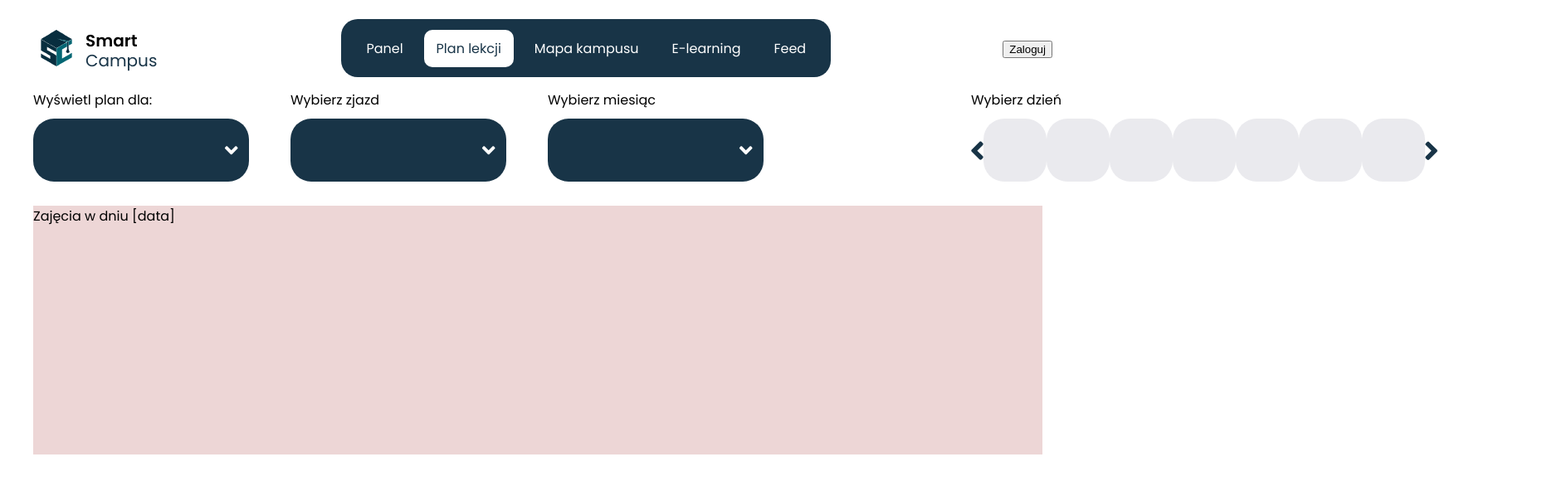
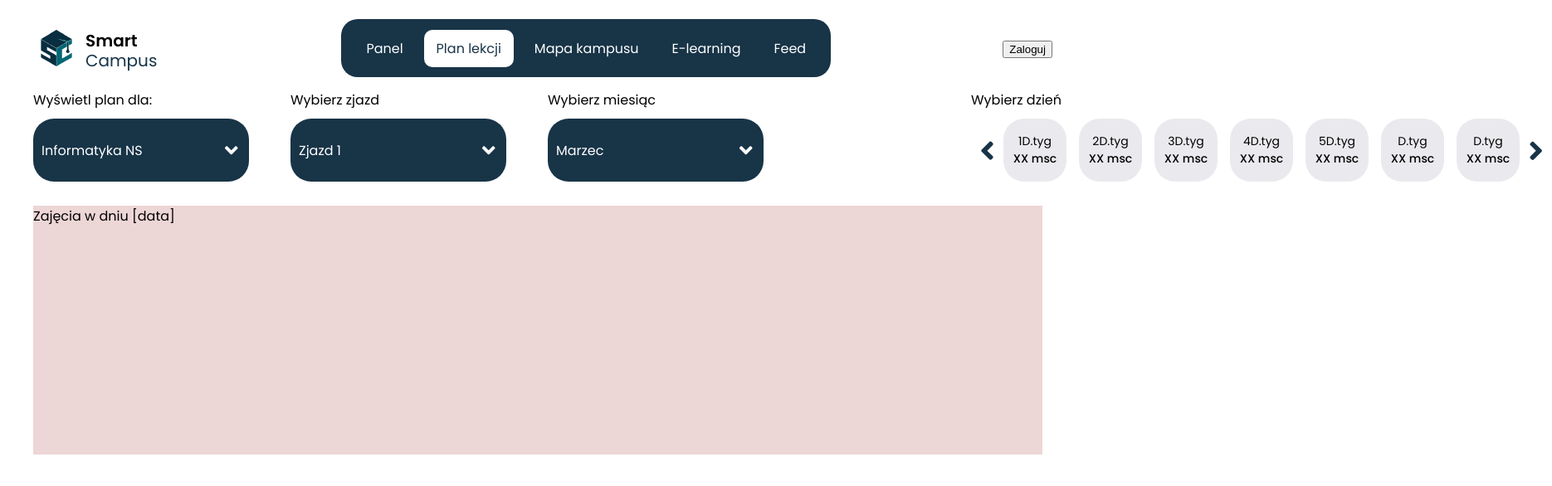
Before and after one commit to SmartCampusPANSIM/SmartCampus, a React (Vite) app: page /PlanLekcji in a window 1280 px wide. Shown: the top 586 px of the page at 83% size, 1870 px wide, since content can reach past the window. Built offline with nearby package versions, Linux system fonts and the light colour scheme; no server answers.

Commit message:
Skończony top strony. Listy sie przewijają, dni się przewijają.

```diff
--- a/src/PlanLekcji.css
+++ b/src/PlanLekcji.css
@@ -28,6 +28,7 @@ header {
         height: 120px;
         display: flex;
         flex-direction: column;
+        position: relative;
     }
 
         .majes_header_choose {
@@ -41,22 +42,30 @@ header {
             position: relative;
             display: flex;
             flex-direction: row;
-            gap: 20px;
+            gap: 10px;
             user-select: none;
         }
 
-            .majes_header_choose-info {
+            .majes_header_choose-chosen {
                 height: 76px;
                 width: 210px;
+                display: flex;
+                align-items: center;
+                margin-left: 10px;
             }
 
-        .majes_header_list__div {
-            height: calc(4 * (76px + 20px));
+        .majes_header_list {
+            position: absolute;
+            top: 100%;
+            height: auto;
+            max-height: 450px;
+            padding-bottom: 15px;
             width: 260px;
-            margin-top: 124px;
-            position: absolute;
             border-radius: 25px;
-            background-color: aqua;
+
+            overflow-y: auto;
+            overflow-anchor: none;
+
             background-color: #18344737;
             backdrop-filter: blur(10px);
             -webkit-backdrop-filter: blur(10px);
@@ -66,10 +75,17 @@ header {
             user-select: none;
             animation: expandList 0.2s ease-in-out;
         }
-        @keyframes expandList {
-            from{opacity: 0; transform: translateY(-20px);}
-            to{opacity: 1; transform: translateY(0px);}
-         }
+
+            .majes_header_list::-webkit-scrollbar {
+                width: 0px;
+            }
+
+            @keyframes expandList {
+                from{opacity: 0; transform: translateY(-20px);}
+                to{opacity: 1; transform: translateY(0px);}
+            }
+
+
 
             .majes_choice {
                 height: 60px;
@@ -80,6 +96,7 @@ header {
                 align-items: center;
                 box-sizing: border-box;
                 padding-left: 15px;
+                flex-shrink: 0;
                 color:#183447;
             }
                 .majes_choice:hover {
@@ -91,10 +108,12 @@ header {
         height: 120px;
         width: 700px;
         margin-left: 200px;
+        display: flex;
+        flex-direction: column;
     }
 
-    .majes_header_choose_day__days {
-        width: 100%;
+    .majes_header_choose_day__bottom {
+        width: 700px;
         margin-top: 10px;
         display: flex;
         flex-direction: row;
@@ -102,11 +121,34 @@ header {
         align-items: center;
     }
 
+    .majes_header_choose_day__days {
+        width: 622px;
+        display: flex;
+        flex-direction: row;
+        gap: 15px;
+        align-items: center;
+        overflow-x: auto;
+    }
+
+    .majes_header_choose_day__days::-webkit-scrollbar {
+        height: 0;
+    }
+
         .majes_header_choose_day {
             height: 76px;
             width: 76px;
             border-radius: 25px;
             background-color: #EAEAEE;
+            display: flex;
+            flex-direction: column;
+            align-items: center;
+            justify-content: center;
+            font-size: 14px;
+            flex-shrink: 0;
+        }
+        .majes_header_choose_day p:nth-of-type(2) {
+            font-weight: 450;
+
         }
 
 main {
--- a/src/PlanLekcji.jsx
+++ b/src/PlanLekcji.jsx
@@ -46,8 +46,27 @@ function PlanLekcji() {
     return () => {
       document.removeEventListener("mousedown", clickOutside);
     };
+
   }, [Active1, Active2, Active3]);
 
+
+  // Scrollowanie w bok
+  const scrollSideRef = useRef(null)
+  useEffect(() => {
+
+    const scroll = scrollSideRef.current;
+    if (!scroll) return;
+
+      const onWheel = (event) => {
+        event.preventDefault();
+        if (event.deltaY === 0) return;
+        scroll.scrollLeft += event.deltaY * 0.1;
+      };
+
+      scroll.addEventListener("wheel", onWheel, { passive: false });
+
+      return () => scroll.removeEventListener("wheel", onWheel);
+    }, []);
 
   const alercik = () => {
     alert('heuhue');
@@ -57,14 +76,36 @@ function PlanLekcji() {
     <app className="majes_plan_lekcji">
       <header>
 
+        {/* Wybór kierunku */}
         <section className="majes_header_choose__div">
           <p>Wyświetl plan dla:</p>
           <div className="majes_header_choose" onClick={() => setActive1(prev => !prev)} ref={kierunekButtonRef}>
-            <div className="majes_header_choose-info"></div>
+            <div className="majes_header_choose-chosen">
+            <p>Informatyka NS</p>
+            </div>
             <img src="./src/assets/arrow_down-white.svg"></img>
           </div>
+
           {Active1 && (
-          <div className="majes_header_list__div" ref={kierunekRef}>
+          <div className="majes_header_list" ref={kierunekRef}>
+            <div className="majes_choice" onClick={alercik}>Informatyka ST</div>
+            <div className="majes_choice">Informatyka NS</div>
+          </div>
+          )}
+        </section>
+
+        {/* Wybór zjazdu */}
+        <section className="majes_header_choose__div">
+          <p>Wybierz zjazd</p>
+          <div className="majes_header_choose" onClick={() => setActive2(prev => !prev)} ref={zjazdButtonRef}>
+          <div className="majes_header_choose-chosen">
+            <p>Zjazd 1</p>
+          </div>
+          <img src="./src/assets/arrow_down-white.svg"></img>
+          </div>
+
+          {Active2 && (
+          <div className="majes_header_list" ref={zjazdRef}>
             <div className="majes_choice" onClick={alercik}>Zjazd 1</div>
             <div className="majes_choice">Zjazd 2</div>
             <div className="majes_choice">Zjazd 3</div>
@@ -72,33 +113,27 @@ function PlanLekcji() {
           )}
         </section>
 
-
-        <section className="majes_header_choose__div">
-          <p>Wybierz zjazd</p>
-          <div className="majes_header_choose" onClick={() => setActive2(prev => !prev)} ref={zjazdButtonRef}>
-          <div className="majes_header_choose-info"></div>
-          <img src="./src/assets/arrow_down-white.svg"></img>
-          </div>
-          {Active2 && (
-          <div className="majes_header_list__div" ref={zjazdRef}>
-            <div className="majes_choice" onClick={alercik}>Zjazd 1</div>
-            <div className="majes_choice">Zjazd 2</div>
-            <div className="majes_choice">Zjazd 3</div>
-          </div>
-          )}
-        </section>
-
+        {/* Wbór miesiąca */}
         <section className="majes_header_choose__div">
           <p>Wybierz miesiąc</p>
           <div className="majes_header_choose" onClick={() => setActive3(prev => !prev)} ref={miesiacButtonRef}>
-          <div className="majes_header_choose-info"></div>
+          <div className="majes_header_choose-chosen">
+            <p>Marzec</p>
+          </div>
           <img src="./src/assets/arrow_down-white.svg"></img>
           </div>
           {Active3 && (
-          <div className="majes_header_list__div" ref={miesiacRef}>
-            <div className="majes_choice" onClick={alercik}>Zjazd 1</div>
-            <div className="majes_choice">Zjazd 2</div>
-            <div className="majes_choice">Zjazd 3</div>
+
+          <div className="majes_header_list" ref={miesiacRef}>
+            <div className="majes_choice" onClick={alercik}>Marzec</div>
+            <div className="majes_choice">Kwiecień</div>
+            <div className="majes_choice">Maj</div>
+            <div className="majes_choice">Czerwiec</div>
+            <div className="majes_choice">Lipiec</div>
+            <div className="majes_choice">Sierpień</div>
+            <div className="majes_choice">Wrzesień</div>
+            <div className="majes_choice">Październik</div>
+            <div className="majes_choice">Listopad</div>
           </div>
           )}
 
@@ -106,15 +141,20 @@ function PlanLekcji() {
 
         <section className="majes_header_choose_day__div">
           <p>Wybierz dzień</p>
-          <div className="majes_header_choose_day__days">
+          <div className="majes_header_choose_day__bottom">
             <img src="./src/assets/arrowLeft-blue.svg"></img>
-            <div className="majes_header_choose_day"></div>
-            <div className="majes_header_choose_day"></div>
-            <div className="majes_header_choose_day"></div>
-            <div className="majes_header_choose_day"></div>
-            <div className="majes_header_choose_day"></div>
-            <div className="majes_header_choose_day"></div>
-            <div className="majes_header_choose_day"></div>
+            <section className="majes_header_choose_day__days" ref={scrollSideRef}>
+              <div className="majes_header_choose_day"> <p>1D.tyg</p> <p>XX msc</p> </div>
+              <div className="majes_header_choose_day"> <p>2D.tyg</p> <p>XX msc</p> </div>
+              <div className="majes_header_choose_day"> <p>3D.tyg</p> <p>XX msc</p> </div>
+              <div className="majes_header_choose_day"> <p>4D.tyg</p> <p>XX msc</p> </div>
+              <div className="majes_header_choose_day"> <p>5D.tyg</p> <p>XX msc</p> </div>
+              <div className="majes_header_choose_day"> <p>D.tyg</p> <p>XX msc</p> </div>
+              <div className="majes_header_choose_day"> <p>D.tyg</p> <p>XX msc</p> </div>
+              <div className="majes_header_choose_day"> <p>D.tyg</p> <p>XX msc</p> </div>
+              <div className="majes_header_choose_day"> <p>D.tyg</p> <p>XX msc</p> </div>
+              <div className="majes_header_choose_day"> <p>D.tyg</p> <p>XX msc</p> </div>
+            </section>
             <img src="./src/assets/arrowRight-blue.svg"></img>
           </div>
         </section>
```
